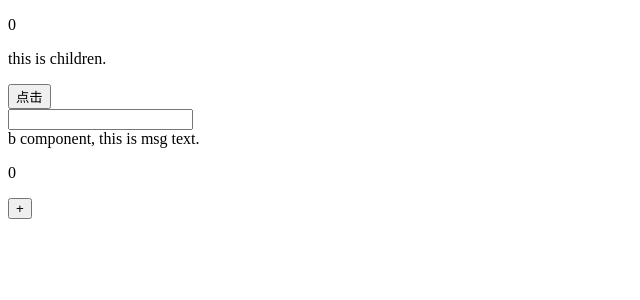
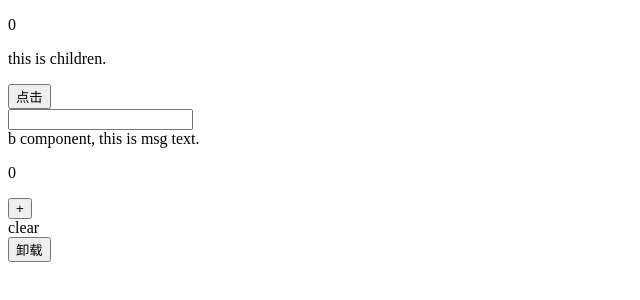
Before and after one commit to robbiemie/react-learning, a React (Create React App) app: page / in a window 1280 px wide. Shown: the top 300 px of the page, without its empty margins (0-640 px from the left). Built offline with nearby package versions, Linux system fonts and the light colour scheme.

Commit message:
feat: clear effect

```diff
--- a/src/App.js
+++ b/src/App.js
@@ -69,8 +69,27 @@ const UseEffectCom = () => {
   </div>)
 }
 
+const ClearEffect = () => {
+  const [ count, setCount] = useState(0);
+
+  useEffect(() => {
+    let timer = setInterval(() => {
+      setCount(count + 1);
+      console.log('倒计时启动')
+    }, 1000)
+
+    return () => {
+      clearInterval(timer);
+    }
+  })
+  return (<div>
+    clear
+  </div>)
+}
+
 function App() {
   const msg = 'this is msg text.'
+  const [flag, setFlag] = useState(true);
   return (
     <div className="App">
       {/* Provider 为所有子组件提供数据 */}
@@ -82,6 +101,8 @@ function App() {
           <Form/>
         </header>
         <UseEffectCom/>
+        {flag && <ClearEffect/>}
+        <button onClick={() => setFlag(false)}>卸载</button>
       </MsgContext.Provider>
     </div>
   );
```
Also changed, not shown: image-1.png (added), 1 other file (tests, documents, lock files or other folders).
